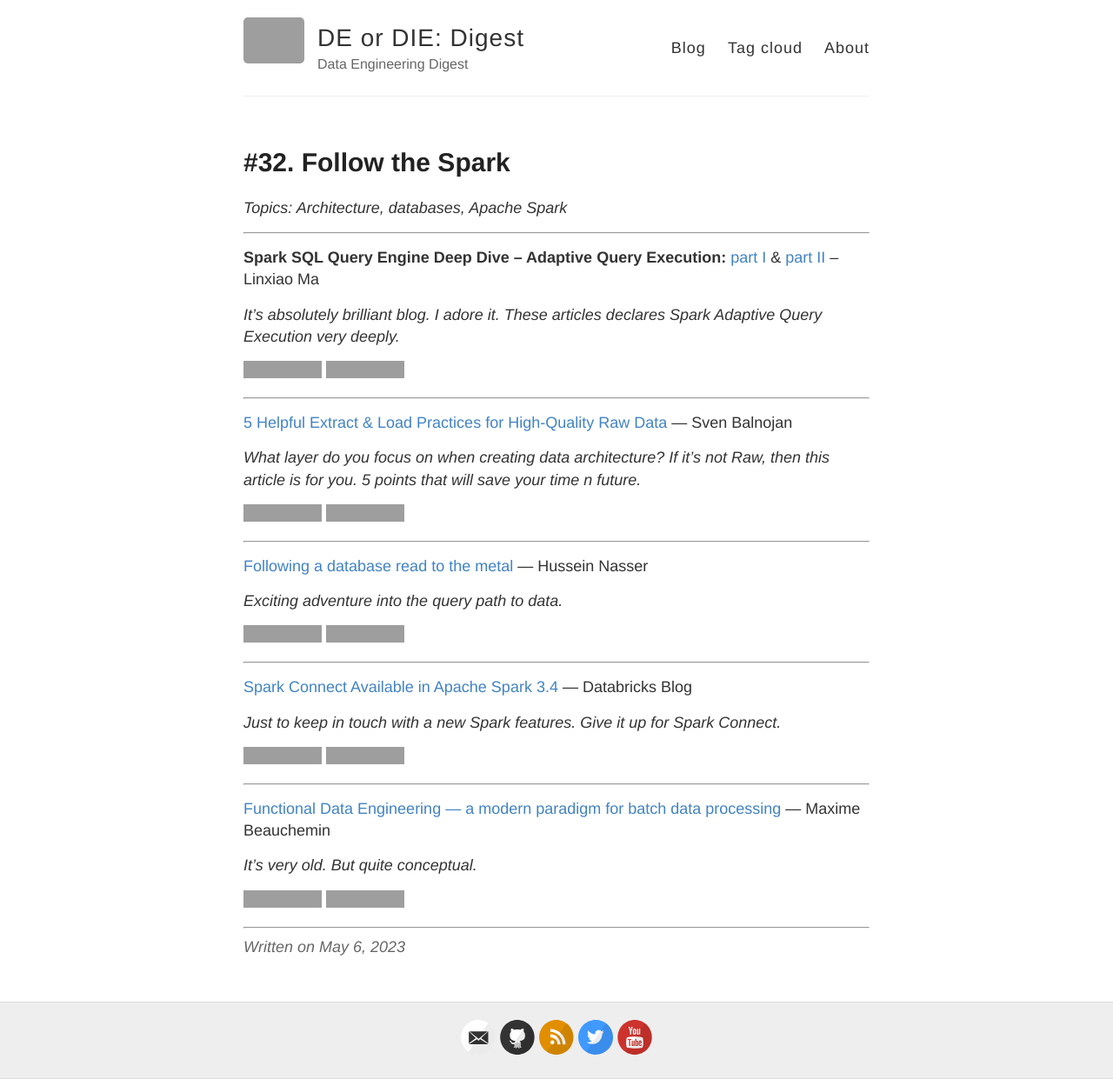
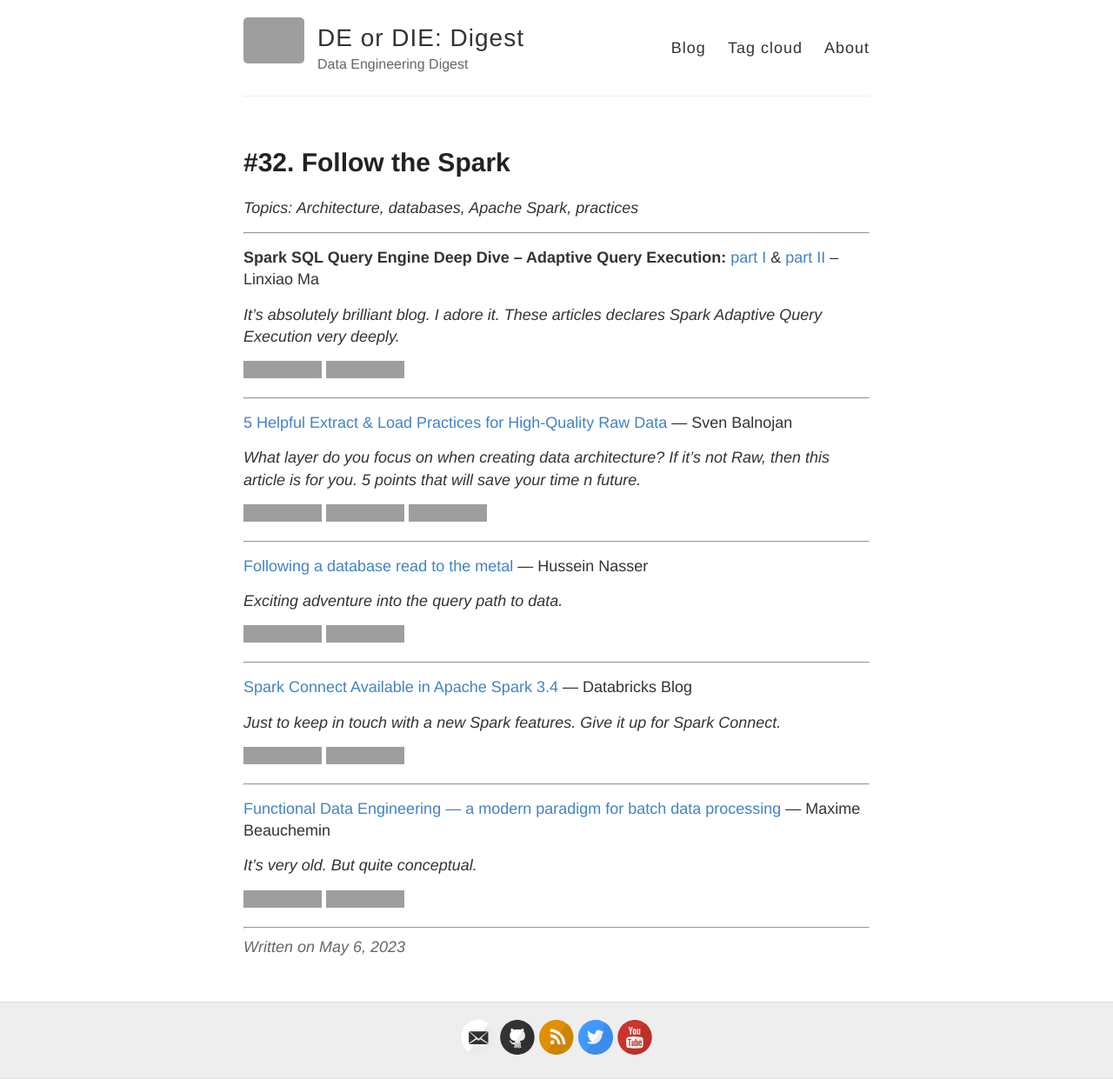
Before and after one commit to deordie/deordie-digest, a Jekyll site: the page built from _posts/2023-05-06-32_Follow_the_Spark.md, in a window 1280 px wide. Shown: the whole page at 87% size. Built offline with Jekyll 4.4.1, drawn with Linux system fonts in a browser that asks for light colours; grey boxes are pictures that could not be loaded.

Commit message:
fix: Add missing tag

```diff
--- a/_posts/2023-05-06-32_Follow_the_Spark.md
+++ b/_posts/2023-05-06-32_Follow_the_Spark.md
@@ -1,10 +1,10 @@
 ---
 layout: post
 title: "#32. Follow the Spark"
-tags: architecture databases spark
+tags: architecture databases spark practices
 ---
 
-*Topics: Architecture, databases, Apache Spark*
+*Topics: Architecture, databases, Apache Spark, practices*
 
 <!--cut-->
 
@@ -23,7 +23,7 @@
 
 *What layer do you focus on when creating data architecture? If it's not Raw, then this article is for you. 5 points that will save your time n future.*
 
-![level:medium] ![topic:architecture]
+![level:medium] ![topic:architecture] ![topic:practices]
 
 ---
 
```
